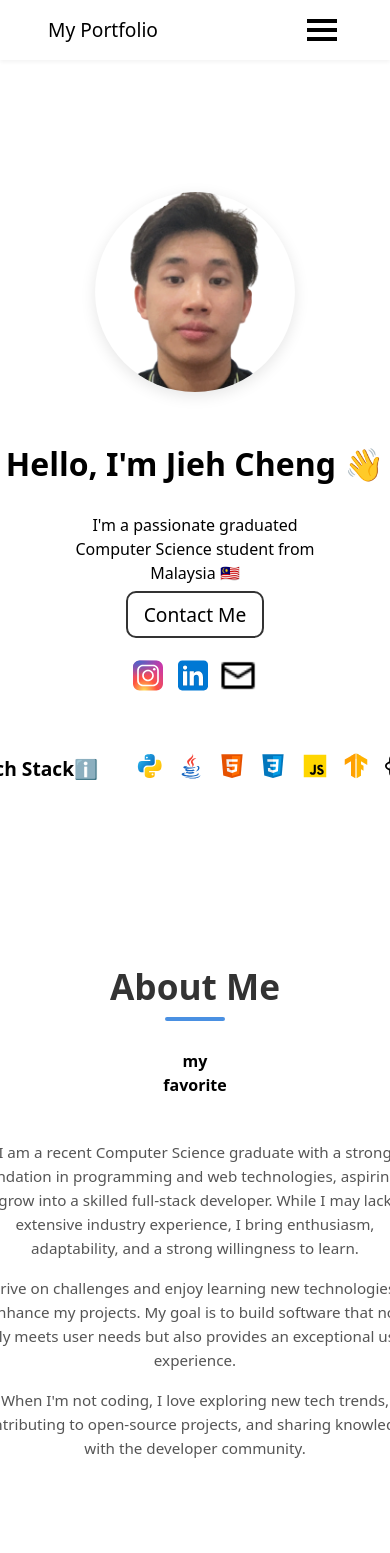
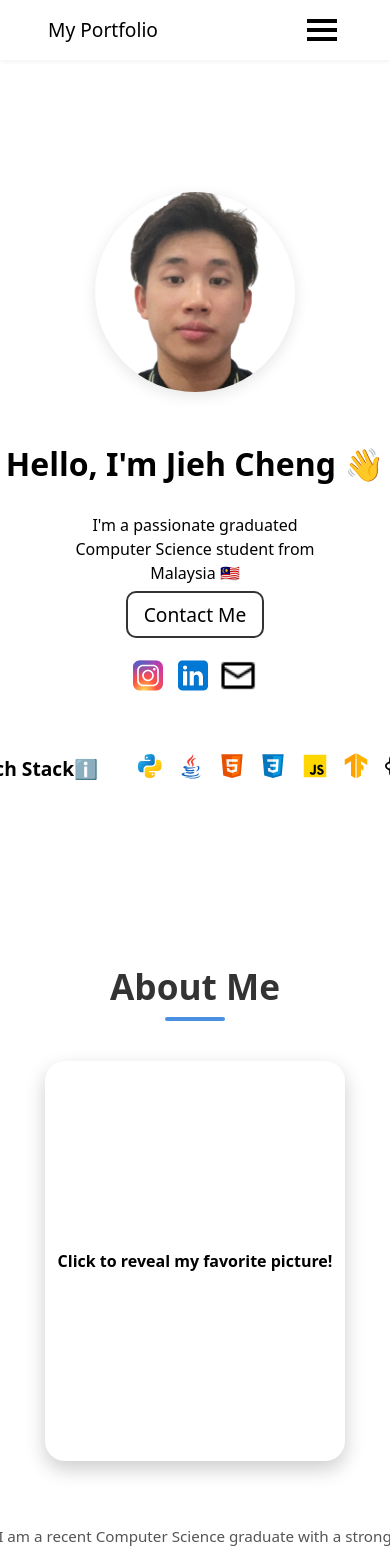
Before and after one commit to JC1201/my-portfolio, a React (Vite) app: page / in a window 390 px wide. Shown: the top 1553 px of the page. Built offline with nearby package versions, Linux system fonts and the light colour scheme.

Commit message:
Refactor mobile styles in About, Nav, and Sidebar components for improved layout and responsiveness

```diff
--- a/src/components/about/about.css
+++ b/src/components/about/about.css
@@ -79,6 +79,7 @@
 
 /* Mobile view */
 @media (max-width: 600px) {
+
   .about {
         flex-direction: column;       /* stack instead of row */
         align-items: center;          /* center items horizontally */
@@ -92,12 +93,17 @@
         max-width: 400px;
         height: auto;                 /* remove fixed height */
         margin: 1rem auto;
+        aspect-ratio: 3 / 4;  /* width:height ratio */
+        min-width: 300px;
+        max-width: 400px;
   }
 
   .about-content {
-    margin: 2rem 1rem;            /* less spacing */
+        padding: 0;
+        margin: 0 1rem;
         max-width: 100%;              /* allow full width on phone */
-    text-align: center;
+        min-width: 300px;
+        max-width: 400px;
   }
 
   .about p {
@@ -111,4 +117,5 @@
         width: 100%;                  /* responsive image */
         height: auto;
   }
+
 }
--- a/src/components/about/about.jsx
+++ b/src/components/about/about.jsx
@@ -69,11 +69,13 @@ export function About() {
               experience, I bring enthusiasm, adaptability, and a strong
               willingness to learn.
             </p>
+
             <p>
               I thrive on challenges and enjoy learning new technologies to
               enhance my projects. My goal is to build software that not only
               meets user needs but also provides an exceptional user experience.
             </p>
+
             <p>
               When I'm not coding, I love exploring new tech trends, contributing
               to open-source projects, and sharing knowledge with the developer
--- a/src/components/nav/nav.css
+++ b/src/components/nav/nav.css
@@ -11,10 +11,9 @@
     top: 0;
     left: 0;
     right: 0;
-    /* z-index: 1000; */
+    z-index: 1000;
     background-color: white; /* optional: so text doesn't overlap intro */
     box-shadow: 0 2px 4px rgba(0,0,0,0.05); /* subtle shadow */
-    /* margin: 0 100px; */
 }
 
 .nav ul {
@@ -86,6 +85,7 @@ a:hover {
 
 .nav ul.active {
     display: flex;
+
 }
 
 .nav ul li {
```
Also changed, not shown: src/components/sidebar/sidebar.css (line endings or trailing spaces). Lines whose indentation alone changed are shown as unchanged.
